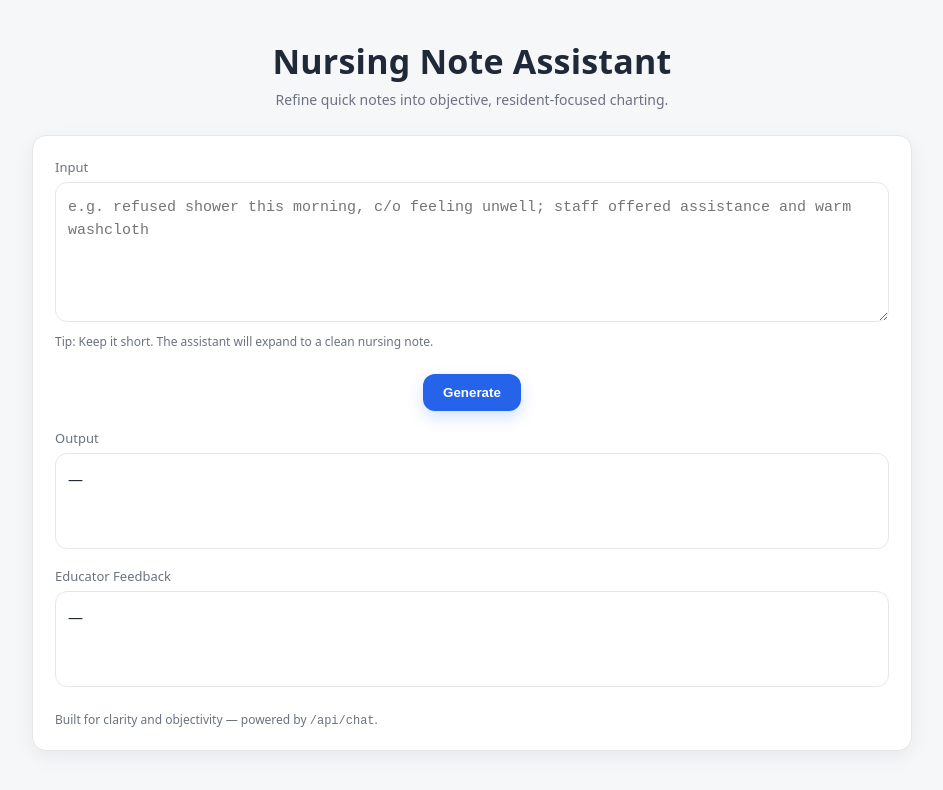
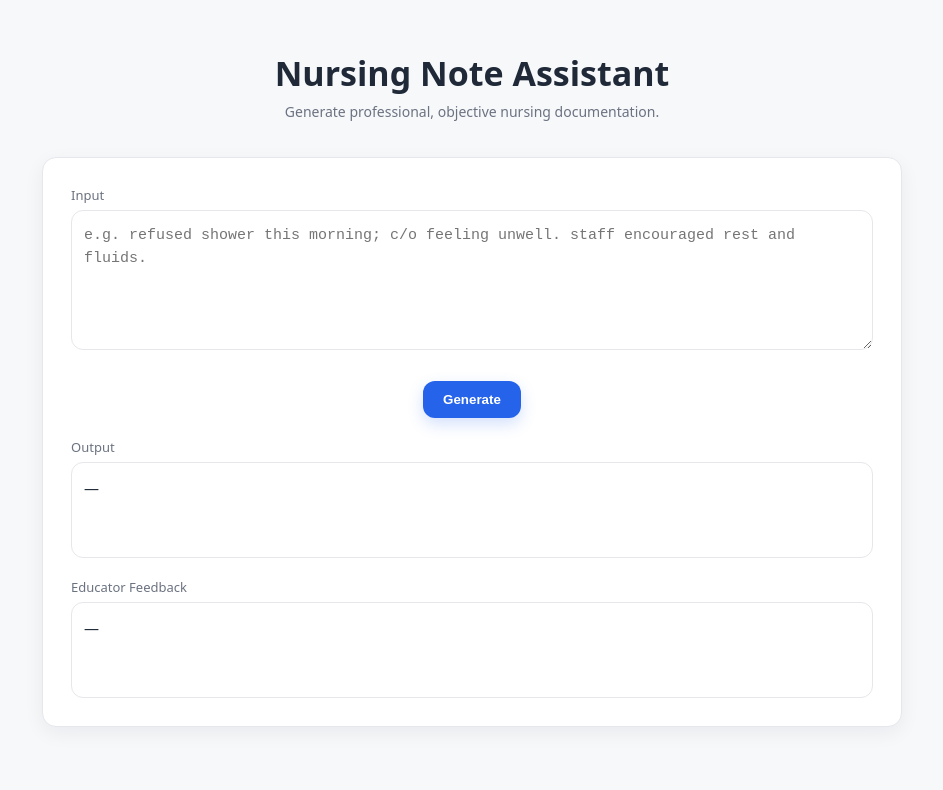
Before and after one commit to AmoreSolo/nursing-charting-mvp-clean, a website: page index.html in a window 1280 px wide. Shown: the whole page, without its empty margins (168-1111 px from the left). Drawn offline with Linux system fonts and the light colour scheme.

Commit message:
Update index.html

```diff
--- a/index.html
+++ b/index.html
@@ -6,7 +6,7 @@
   <title>Nursing Note Assistant</title>
   <style>
     :root{
-      --bg:#f6f7f9;
+      --bg:#f7f8fa;
       --card:#ffffff;
       --text:#1f2937;
       --muted:#6b7280;
@@ -20,27 +20,25 @@
     html,body{height:100%}
     body{
       margin:0;
-      font-family: ui-sans-serif, system-ui, -apple-system, Segoe UI, Roboto, "Helvetica Neue", Arial, "Noto Sans", "Apple Color Emoji","Segoe UI Emoji";
+      font-family: system-ui, -apple-system, "Segoe UI", Roboto, Arial;
       color:var(--text);
       background:var(--bg);
       -webkit-font-smoothing:antialiased;
-      -moz-osx-font-smoothing:grayscale;
     }
 
     .wrap{
-      max-width:920px;
-      padding:28px 20px 48px;
+      max-width:900px;
+      padding:40px 20px 60px;
       margin:0 auto;
     }
 
     header{
       text-align:center;
-      margin:10px 0 26px;
+      margin:10px 0 36px;
     }
     h1{
-      font-size: clamp(24px, 3.2vw, 34px);
-      letter-spacing:.2px;
-      margin:0 0 6px 0;
+      font-size:clamp(24px,3vw,34px);
+      margin:0 0 6px;
       font-weight:700;
     }
     .sub{
@@ -53,21 +51,15 @@
       border:1px solid var(--border);
       border-radius:var(--radius);
       box-shadow:0 6px 20px rgba(16,24,40,.06);
-      padding:22px;
+      padding:28px;
     }
 
-    .stack{display:flex; flex-direction:column; gap:18px}
+    .stack{display:flex;flex-direction:column;gap:20px}
 
     .label{
       font-size:13px;
       color:var(--muted);
       margin-bottom:6px;
-    }
-    .sr-only{
-      position:absolute !important;
-      width:1px; height:1px;
-      padding:0; margin:-1px;
-      overflow:hidden; clip:rect(0,0,0,0); white-space:nowrap; border:0;
     }
 
     textarea{
@@ -86,7 +78,7 @@
     }
     textarea:focus{border-color:#c7d2fe; box-shadow:0 0 0 3px rgba(37,99,235,.12)}
 
-    .center{display:flex; justify-content:center; margin-top:6px}
+    .center{display:flex;justify-content:center;margin-top:6px}
 
     button{
       cursor:pointer;
@@ -112,12 +104,6 @@
       white-space:pre-wrap;
     }
 
-    .hint{
-      color:var(--muted);
-      font-size:12px;
-      margin-top:6px;
-    }
-
     .error{
       color:#b91c1c;
       background:#fef2f2;
@@ -133,17 +119,15 @@
   <div class="wrap">
     <header>
       <h1>Nursing Note Assistant</h1>
-      <div class="sub">Refine quick notes into objective, resident-focused charting.</div>
+      <div class="sub">Generate professional, objective nursing documentation.</div>
     </header>
 
     <section class="card">
       <div class="stack">
         <!-- Input -->
-        <label for="input" class="sr-only">Input</label>
         <div>
           <div class="label">Input</div>
-          <textarea id="input" placeholder="e.g. refused shower this morning, c/o feeling unwell; staff offered assistance and warm washcloth"></textarea>
-          <div class="hint">Tip: Keep it short. The assistant will expand to a clean nursing note.</div>
+          <textarea id="input" placeholder="e.g. refused shower this morning; c/o feeling unwell. staff encouraged rest and fluids."></textarea>
         </div>
 
         <div class="center">
@@ -163,7 +147,6 @@
         </div>
 
         <div id="error" class="error" style="display:none"></div>
-        <div class="hint">Built for clarity and objectivity — powered by <code>/api/chat</code>.</div>
       </div>
     </section>
   </div>
@@ -200,7 +183,6 @@
           throw new Error(data?.error || `Server error (${res.status})`);
         }
 
-        // Expecting shape: { note: string, feedback: string }
         outEl.textContent = data?.note?.trim() || 'No note returned.';
         fbEl.textContent = data?.feedback?.trim() || '—';
       } catch (e) {
@@ -212,8 +194,6 @@
     }
 
     btn.addEventListener('click', generate);
-
-    // Optional: submit with Ctrl/Cmd+Enter
     inputEl.addEventListener('keydown', (e) => {
       if ((e.metaKey || e.ctrlKey) && e.key === 'Enter') {
         generate();
```
